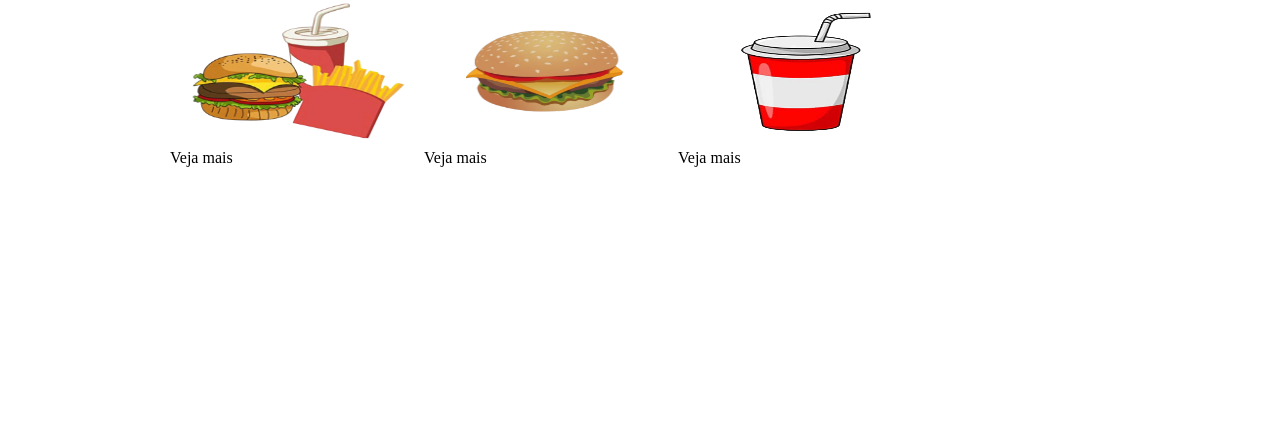
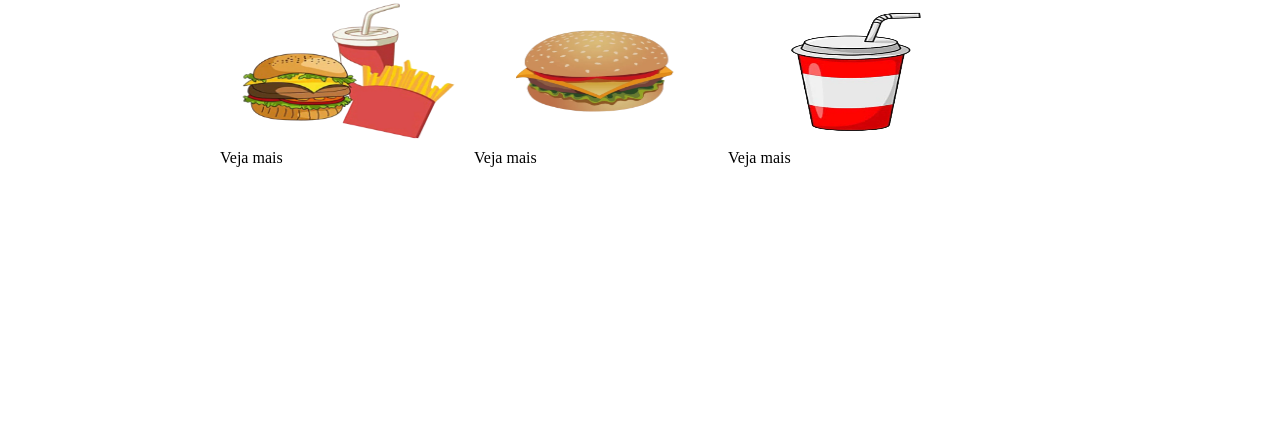
Before and after one commit to Camila07campos/ivoleao2022, a plain HTML site: page produtos.html in a window 1280 px wide. Shown: the part 372-800 px from the top of the page. Drawn offline with Linux system fonts and the light colour scheme.

Commit message:
Update produtos.css

```diff
--- a/produtos.css
+++ b/produtos.css
@@ -5,6 +5,7 @@ header {
 .logo {
     width: 350px;
     height: 350px;
+    margin: 0 auto;
 }
 nav{
     position: absolute;
@@ -31,7 +32,7 @@ nav a {
 }
 
 .produtos {
-    width: 940px;
+    width: 840px;
     margin: 0 auto;
 }
 
```
